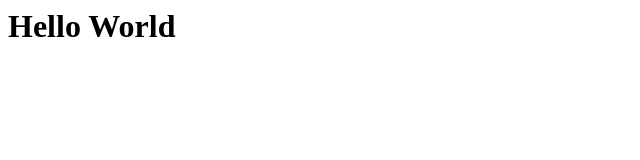
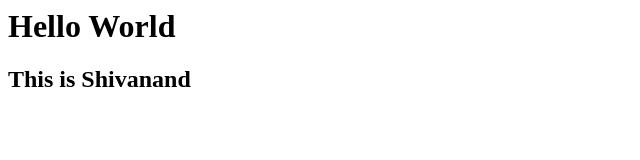
Before and after one commit to Shivanand-ulli/localRepo, a plain HTML site: page index.html in a window 1280 px wide. Shown: the whole page, without its empty margins (0-640 px from the left). Drawn offline with Linux system fonts and the light colour scheme.

Commit message:
Changes made in feature1

```diff
--- a/index.html
+++ b/index.html
@@ -1,3 +1,4 @@
 <body>
     <h1>Hello World</h1>
+    <h2>This is Shivanand</h2>
 </body>
```
